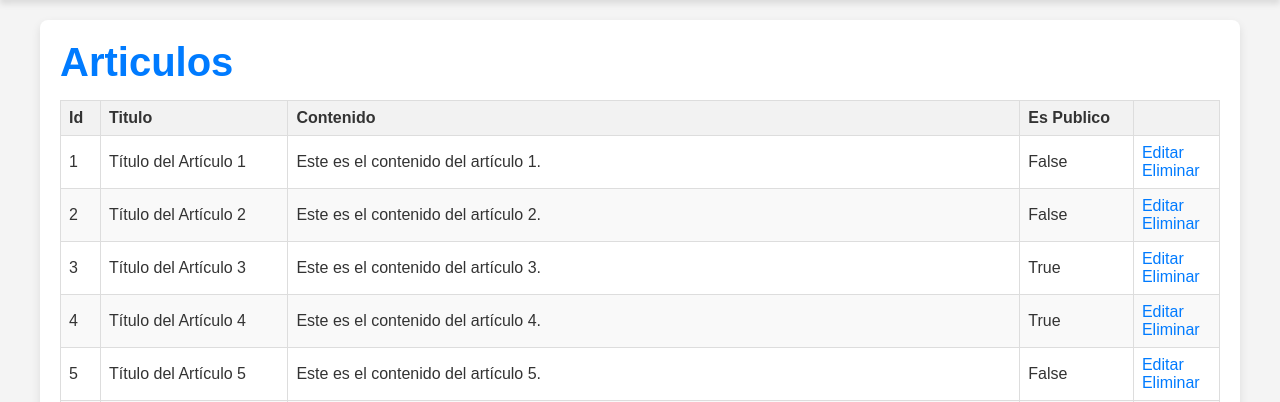
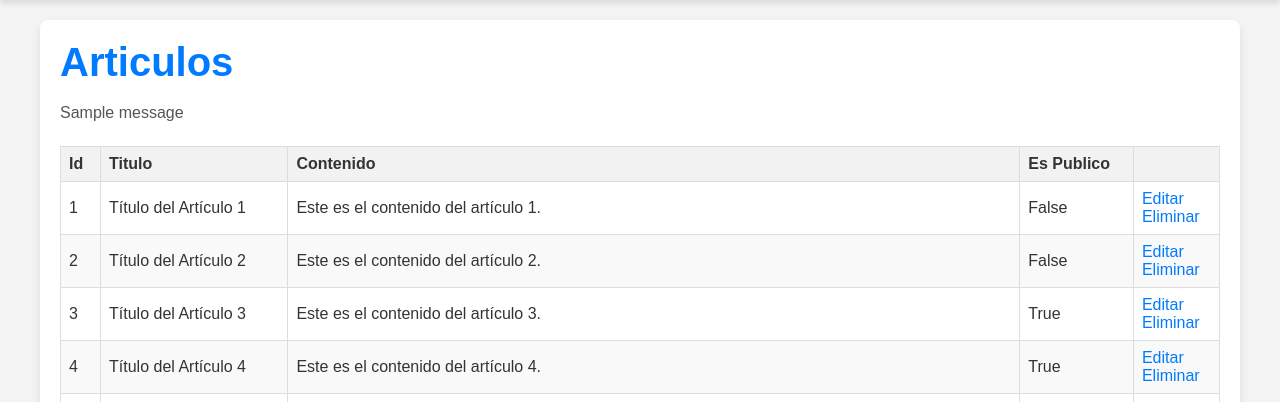
Before and after one commit to pedro23071/python-in, a Django app: page /list-articulo/ in a window 1280 px wide. Shown: the part 135-537 px from the top of the page. Run offline with Django 3.2, Linux system fonts and the light colour scheme; data comes from the database, SQL or seed files in the repository; both versions use the stored data as it was after the commit; one stand-in notice (Sample message) is shown.

Commit message:
Crud articulos

```diff
--- a/11_django/mi_proyecto/myapp/templates/create_articulo.html
+++ b/11_django/mi_proyecto/myapp/templates/create_articulo.html
@@ -8,6 +8,10 @@
 
 {% block content %}
     <h1>Crear Articulo</h1>
+
+    {% if form.error %}
+        <p style="color: red">{{ form.error }}</p>
+    {% endif %}
     <form method="POST" enctype="multipart/form-data">
         {% csrf_token %}
         {{ form.as_p }} <!-- Renderiza el formulario -->
--- a/11_django/mi_proyecto/myapp/templates/edit_article.html
+++ b/11_django/mi_proyecto/myapp/templates/edit_article.html
@@ -8,6 +8,11 @@
 
 {% block content %}
     <h1>Edita Articulo</h1>
+
+    {% if form.error %}
+        <p style="color: red">{{ form.error }}</p>
+    {% endif %}
+
     <form method="POST" enctype="multipart/form-data">
         {% csrf_token %}
         {{ form.as_p }} <!-- Renderiza el formulario -->
--- a/11_django/mi_proyecto/myapp/templates/index_articulos.html
+++ b/11_django/mi_proyecto/myapp/templates/index_articulos.html
@@ -12,6 +12,11 @@
 
     <h1>Articulos </h1>
 
+    {% if messages %}
+        {% for message in messages %}
+            <p>{{message}}</p>
+        {% endfor %}
+    {% endif %}
 
     <table border="1">
         <thead>
--- a/11_django/mi_proyecto/myapp/views.py
+++ b/11_django/mi_proyecto/myapp/views.py
@@ -2,6 +2,7 @@ from django.shortcuts import get_object_or_404, render,  HttpResponse, redirect
 from django.http import Http404
 from myapp.models import Article
 from myapp.forms import ArticleForm
+from django.contrib import messages
 
 # Create your views here.
 personas = [
@@ -41,6 +42,8 @@ def create_articulo(request):
         form = ArticleForm(request.POST, request.FILES)
         if form.is_valid():
             form.save()  # Guarda el nuevo artículo en la base de datos
+
+            messages.success(request, 'Articulo creado existosamente')
             return redirect('listar_articulos')  # Cambia esto a la URL que desees redirigir
     else:
         form = ArticleForm()
@@ -55,6 +58,7 @@ def update_artuculo(request, articulo_id):
         form = ArticleForm(request.POST, request.FILES, instance=article)
         if form.is_valid():
             form.save()  # Actualizar el artículo existente
+            messages.success(request, 'Articulo Editado existosamente')
             return redirect('listar_articulos')  # Redirigir a otra vista (lista de artículos, por ejemplo)
     else:
         # Crear el formulario con la instancia del artículo
@@ -97,6 +101,8 @@ def eliminar_articulo(request, articulo_id):
     try:
         articulo = Article.objects.get(id=articulo_id)
         articulo.delete()
+
+        messages.success(request, 'Articulo eliminado existosamente')
         # Redirigir o devolver una respuesta
         return redirect('listar_articulos')  # Redirigir a la lista de artículos
     except:
```
Also changed, not shown: 11_django/mi_proyecto/Reset_y_Ajuste_de_inventario_siSEBt9.png (added), 11_django/mi_proyecto/db.sqlite3.
